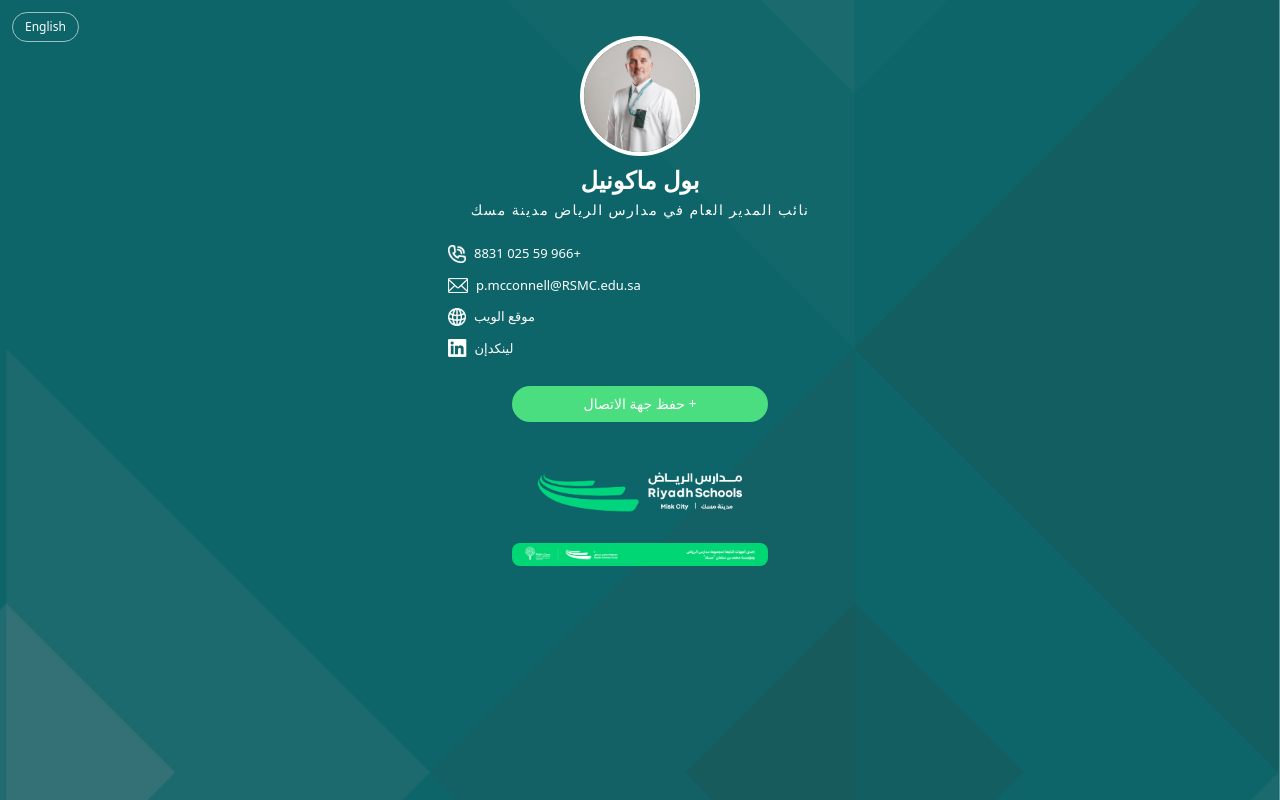
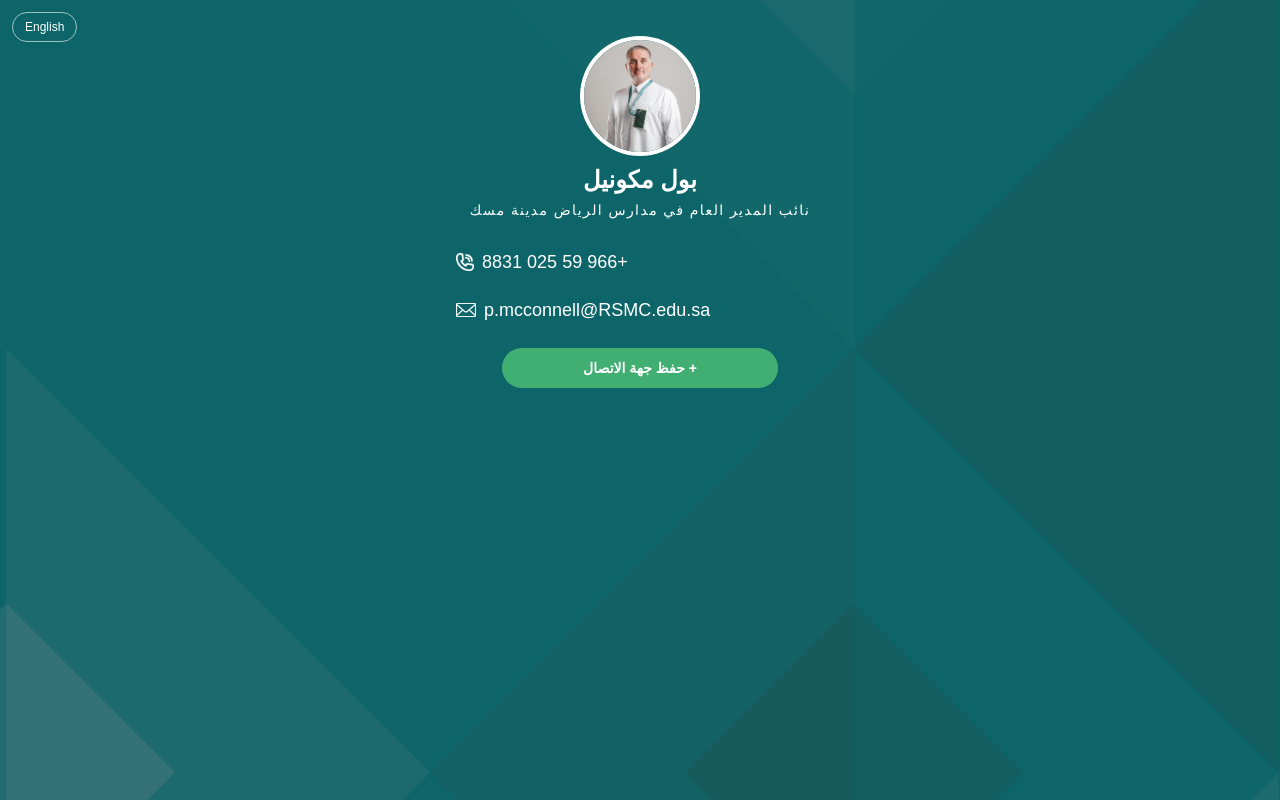
Before and after one commit to RiyadhSchoolsMiskCity/Paul-McConnell, a plain HTML site: page arabic.html in a window 1280 px wide. Drawn offline with nearby package versions, Linux system fonts and the light colour scheme.

Commit message:
Update arabic.html

```diff
--- a/arabic.html
+++ b/arabic.html
@@ -3,97 +3,84 @@
 <head>
   <meta charset="utf-8" />
   <meta name="viewport" content="width=device-width, initial-scale=1" />
-<title>بول ماكونيل – بطاقة تواصل</title>
+  <title>بول مكونيل – بطاقة التواصل</title>
   <script src="https://cdn.tailwindcss.com"></script>
-<meta name="theme-color" content="#006166" />
+  <meta name="theme-color" content="#0D6569" />
   <style>
+    html, body { margin: 0; padding: 0; min-height: 100vh; }
     body {
-    background: url("Background .png") no-repeat center center fixed;
+      background-color: #0D6569;
+      background-image: url("BC.png");
       background-size: cover;
+      background-repeat: no-repeat;
+      background-position: center;
       overflow-y: auto;
       color: white;
+      font-family: 'Tajawal', sans-serif;
+      direction: rtl;
     }
-  a { text-decoration:none; color:#fff; }
-  a:hover { opacity:.85; }
-  .icon-img { height:18px; filter:brightness(0) invert(1); }
-  .icon-email { width:20px; height:auto; filter:brightness(0) invert(1); }
+    a { text-decoration: none; color: #fff; }
+    a:hover { opacity: .85; }
+    .icon-img { height: 18px; filter: brightness(0) invert(1); }
+    .icon-email { width: 20px; filter: brightness(0) invert(1); }
+    main { position: relative; z-index: 1; }
   </style>
 </head>
 
 <body class="min-h-screen flex items-start justify-center p-4">
-  <!-- Switch to English -->
   <a href="index.html"
      class="fixed top-3 left-3 px-3 py-1.5 rounded-full border border-white/60 text-xs font-medium">
     English
   </a>
 
-  <main class="w-full max-w-sm mx-auto text-white">
+  <main class="w-full max-w-sm mx-auto text-white pb-40">
     <div class="text-center">
-      <img src="Paul.jpeg" alt="بول ماكونيل"
+      <img src="Paul.jpeg" alt="بول مكونيل"
         class="w-28 h-28 rounded-full ring-4 ring-white object-cover mx-auto mt-6" />
-      <h1 class="mt-3 text-2xl font-semibold">بول ماكونيل</h1>
+      <h1 class="mt-3 text-2xl font-semibold">بول مكونيل</h1>
       <h2 class="tracking-widest text-sm text-white mt-1">
         نائب المدير العام في مدارس الرياض مدينة مسك
       </h2>
     </div>
 
-    <!-- Right-aligned links -->
-    <div class="mt-6 space-y-3 text-[13px] text-right w-full pr-6">
-      <a href="tel:+966590258831" class="flex items-center gap-2 justify-end">
-        <span>+966 59 025 8831</span>
-        <img src="Picture1.png" class="icon-img" alt="أيقونة الهاتف" />
+    <div class="mt-5 space-y-1 text-right text-base sm:text-lg">
+      <a href="tel:+966590258831" class="flex items-center gap-2 justify-end py-2 px-2 rounded-lg hover:bg-white/5">
+        <span class="font-medium">+966 59 025 8831</span>
+        <img src="Picture1.png" class="icon-img" />
       </a>
-      <a href="mailto:p.mcconnell@RSMC.edu.sa" class="flex items-center gap-2 justify-end">
-        <span>p.mcconnell@RSMC.edu.sa</span>
-        <img src="Picture2.png" class="icon-email" alt="أيقونة البريد" />
-      </a>
-      <a href="https://rsg.edu.sa/RSMiskCity/" target="_blank" class="flex items-center gap-2 justify-end">
-        <span>موقع الويب</span>
-        <img src="Picture3.png" class="icon-img" alt="أيقونة الموقع" />
-      </a>
-      <a href="https://sa.linkedin.com/in/paul-mcconnell-7a9bb5219" target="_blank" class="flex items-center gap-2 justify-end">
-        <span>لينكدإن</span>
-        <img src="Picture4.png" class="icon-img" alt="أيقونة لينكدإن" />
+
+      <a href="mailto:p.mcconnell@RSMC.edu.sa" class="flex items-center gap-2 justify-end py-2 px-2 rounded-lg hover:bg-white/5">
+        <span class="font-medium break-all">p.mcconnell@RSMC.edu.sa</span>
+        <img src="Picture2.png" class="icon-email" />
       </a>
     </div>
-<div>
+
     <button id="saveBtn"
-      class="mt-7 w-2/3 mx-auto block rounded-full bg-green-400 text-white font-medium py-2 text-sm active:scale-[0.99] hover:bg-green-300 transition">
+      class="mt-4 w-[72%] mx-auto block rounded-full text-white font-semibold py-2.5 text-sm transition"
+      style="background-color:#41AE72;">
       + حفظ جهة الاتصال
     </button>
-    </div>
-
-     <div class="mt-8 flex flex-col items-center gap-3 mb-8">
-      <img src="RSMC Logo.png" alt="مدارس الرياض – مدينة مسك" class="w-2/3 mx-auto block" />
-      <img src="أيقونات-١٩.png" alt="شعارات مسك ومدارس الرياض" class="w-2/3 mx-auto block rounded-lg" />
-    </div>
   </main>
 
   <script>
     document.getElementById('saveBtn').addEventListener('click', () => {
       const vcard = [
-      'BEGIN:VCARD',
-      'VERSION:3.0',
-      'N:McConnell;Paul;;;',
-      'FN:Paul McConnell',
-      'TITLE:نائب المدير العام',
-      'ORG:مدارس الرياض – مدينة مسك',
+        'BEGIN:VCARD','VERSION:3.0',
+        'N:McConnell;Paul;;;','FN:Paul McConnell',
+        'TITLE:Deputy Director General',
+        'ORG:Riyadh Schools Misk City',
         'TEL;TYPE=CELL,VOICE:+966590258831',
         'EMAIL;TYPE=INTERNET:p.mcconnell@RSMC.edu.sa',
-      'URL:https://rsg.edu.sa/RSMiskCity/',
-      'item1.URL:https://sa.linkedin.com/in/paul-mcconnell-7a9bb5219',
-      'item1.X-ABLabel:LinkedIn',
         'END:VCARD'
       ].join('\n');
 
-    const blob = new Blob([vcard], { type:'text/vcard;charset=utf-8' });
+      const blob = new Blob([vcard], { type: 'text/vcard;charset=utf-8' });
       const url = URL.createObjectURL(blob);
       const a = document.createElement('a');
       a.href = url;
-    a.download = 'Paul_McConnell.vcf';
-    document.body.appendChild(a);
+      a.download = 'بول_مكونيل.vcf';
       a.click();
-    setTimeout(() => { URL.revokeObjectURL(url); a.remove(); }, 1500);
+      URL.revokeObjectURL(url);
     });
   </script>
 </body>
```
Lines whose indentation alone changed are shown as unchanged.
